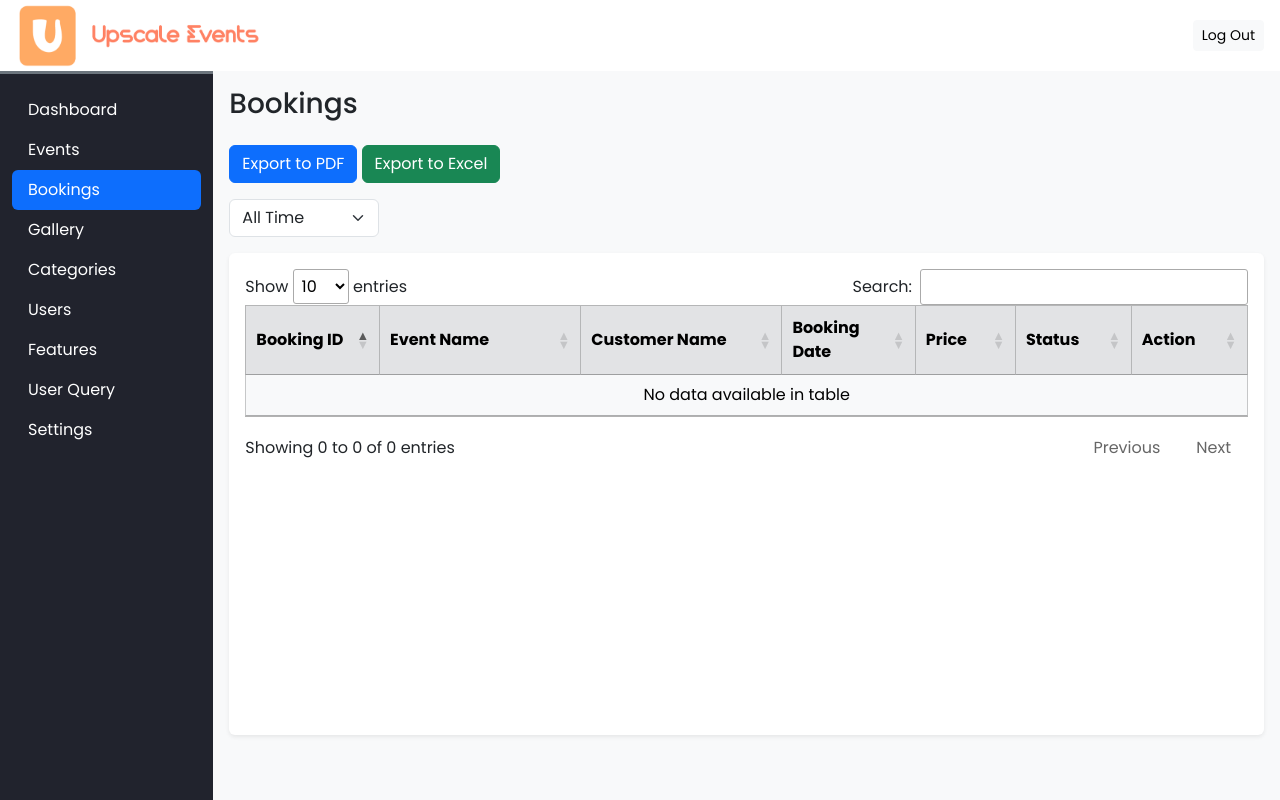
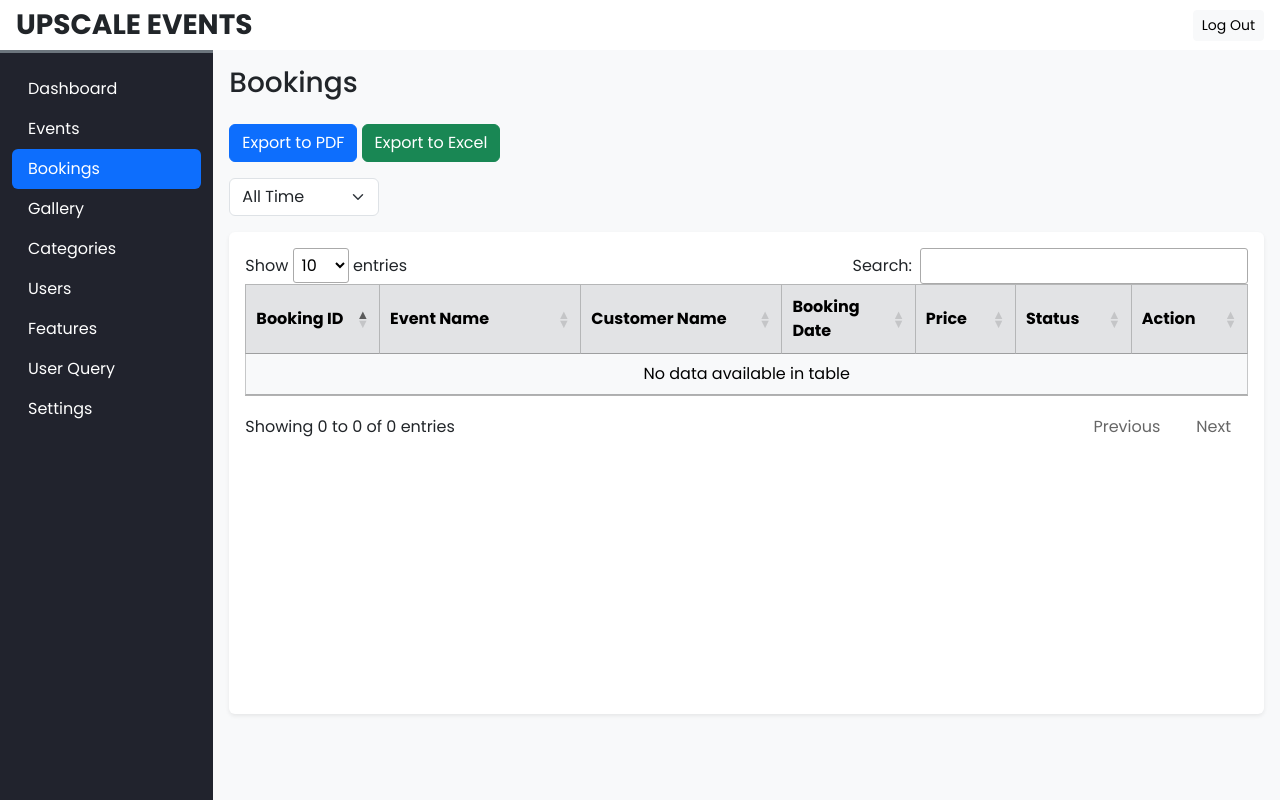
Before and after one commit to Bisakha7/projectevent, a PHP site: page /PROJECTEVENT/admin/bookings.php in a window 1280 px wide. Run offline with PHP 8.4, Linux system fonts and the light colour scheme; some libraries are stand-ins or nearby versions.

Commit message:
change the logo to text

```diff
--- a/admin/inc/header.php
+++ b/admin/inc/header.php
@@ -10,7 +10,8 @@
 
 <body>
   <div class="container-fluid bg-white text-dark px-3 py-1 d-flex align-items-center justify-content-between sticky-top">
-    <img src="../images/logo.png" alt="" width="250px" class="image-fluid">
+  <a class="navbar-brand me-5 fw-bold fs-3 " href="index.php">UPSCALE EVENTS</a>
+
     <a href="logout.php" class="btn btn-light btn-sm">Log Out</a>
   </div>
 
```
